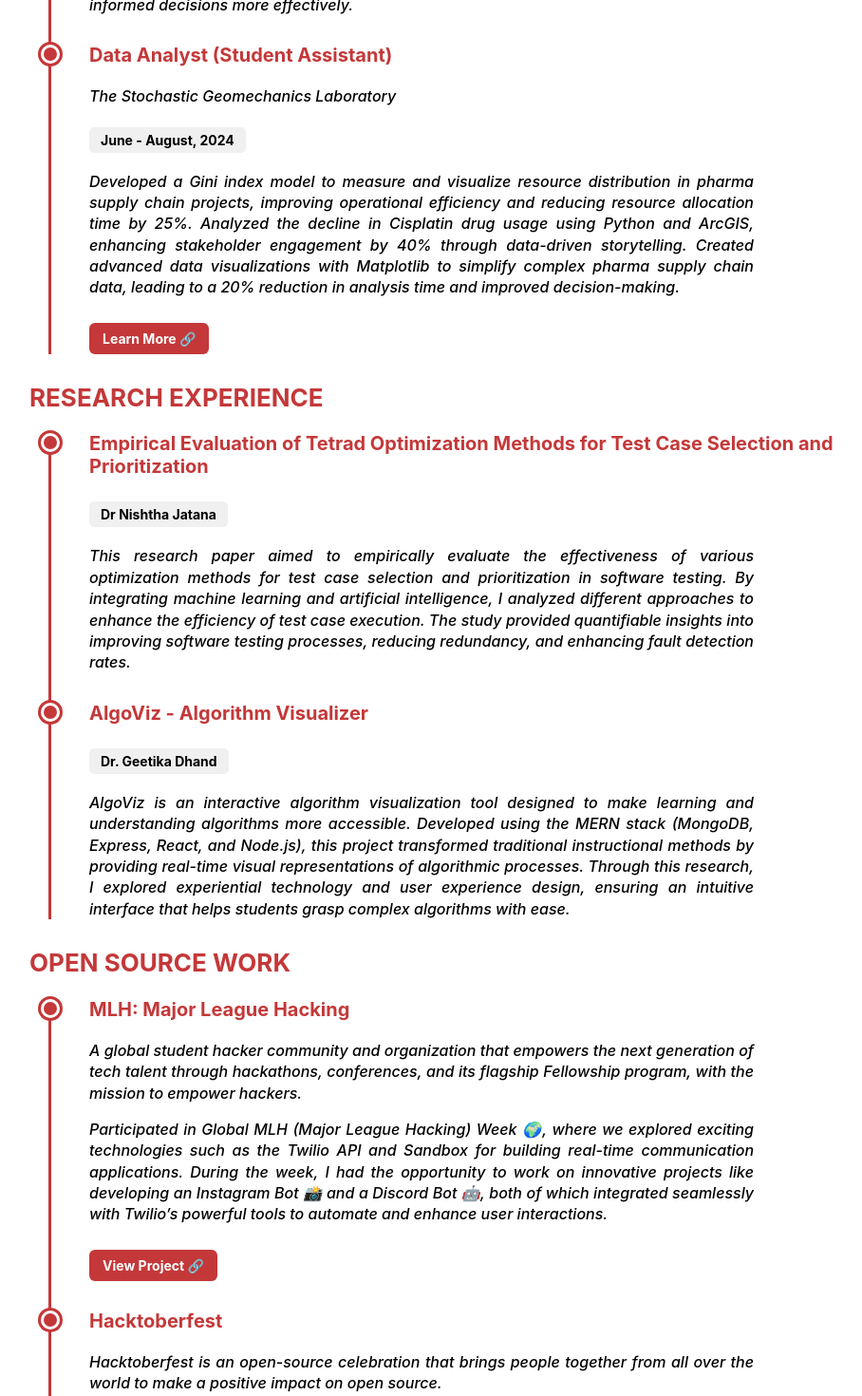
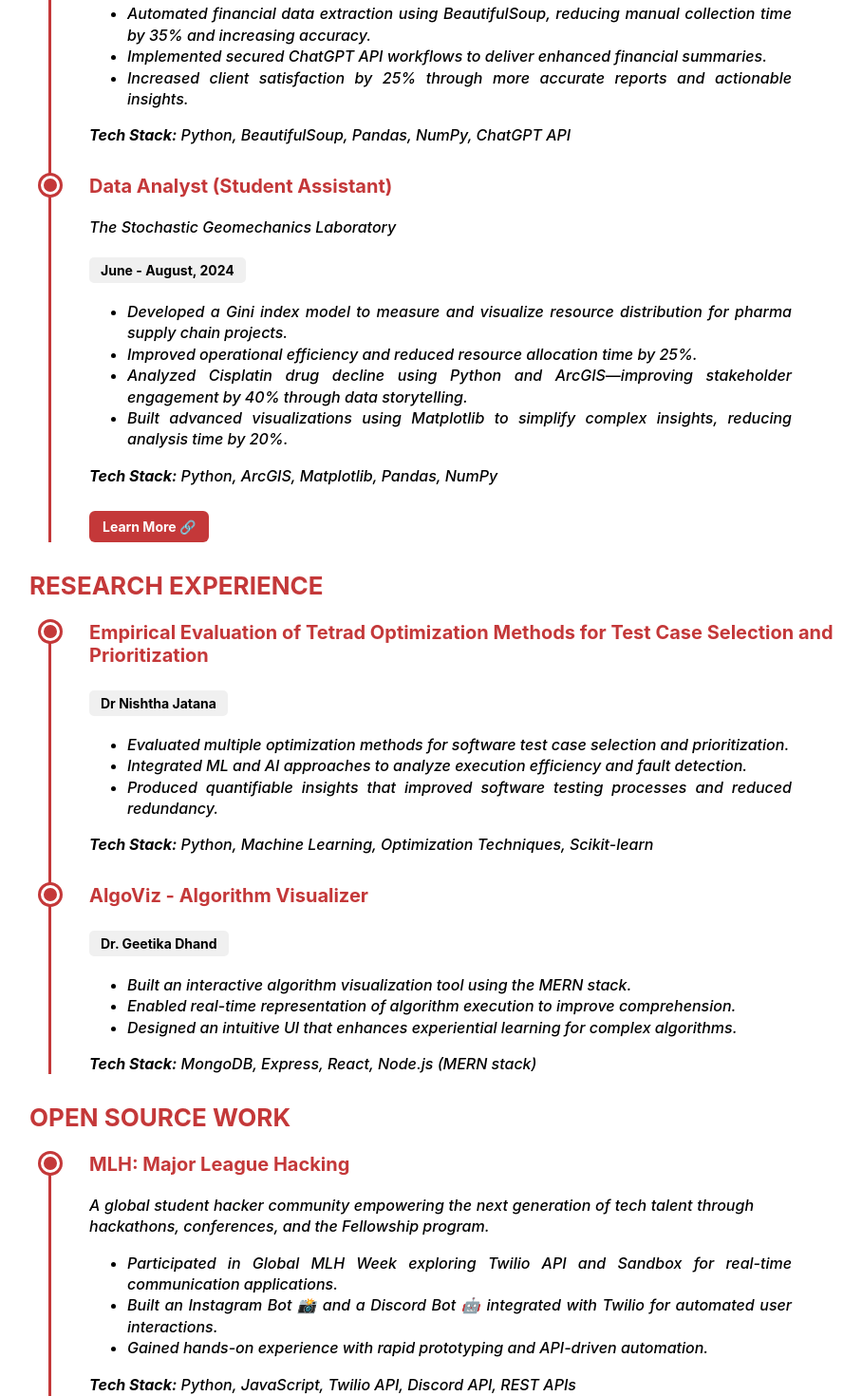
Before and after one commit to pragyamittal0/my-portfolio, a React (Create React App) app in the folder src/: page /experience in a window 1280 px wide. Shown: the part 1140-2610 px from the top of the page at 95% size, without its empty margins (159-1067 px from the left). Built offline with nearby package versions, Linux system fonts and the light colour scheme; the HTML template or start-up script is replaced by a standard one.

Commit message:
Refactor experience descriptions to array format
Refactored experience descriptions to use arrays for better readability and structure. Updated rendering logic to display descriptions as lists.

```diff
--- a/src/Components/Experience.jsx
+++ b/src/Components/Experience.jsx
@@ -7,65 +7,109 @@ const Experience = () => {
       title: "Software Engineer - GenAI",
       duration: "September, 2025 - Present",
       institution: "Saayam For All",
-      description:
-        "I helped build a tracking system to measure both speed and quality across LLMs—capturing TTFT/TTLT, tokens per second, token counts, temperature, and a simple quality score—then ran batch evaluations on roughly 200 prompts × 1,000 queries to benchmark models and prompts. I also created reusable prompt templates with clean Markdown rendering so answers stay consistent and easy to scan. Together, these changes reduced manual editing time by 30–40% and made it much faster to compare providers and roll out prompt updates.",
+      description: [
+        "Built a tracking system to measure TTFT/TTLT, tokens per second, token counts, temperature, and quality scores across LLMs.",
+        "Ran large-scale batch evaluations on ~200 prompts × 1,000 queries to benchmark models and prompts.",
+        "Created reusable prompt templates with clean Markdown rendering to maintain consistent and readable outputs.",
+        "Reduced manual editing time by 30–40% and accelerated model comparison and rollout processes."
+      ],
+      techStack:
+        "Python, OpenAI API, Pandas, NumPy, REST APIs, Markdown"
     },
     {
       title: "Machine Learning Engineer/ data scientist/ data engineer",
       duration: "September, 2025 - November, 2025",
       institution: "Emotionall",
-      description:
-        "Led integration of Admin Panel, MixPanel, RevenueCat, and OneSignal, defining scalable data pipelines, secure APIs, and cross-tool syncing architecture—achieved 99.9% data reliability and reduced debugging time by 30%. Developing a Gamification Progress Tracker algorithm for a mental wellness app to drive habit formation—designing XP systems,streak-based rewards, milestone tracking, and emotional insight reports to improve engagement and retention. Performed data scraping of oil & gas firms and unit testing of frontend events, ensuring analytics accuracy and schema consistency.",
+      description: [
+        "Led integration of Admin Panel, MixPanel, RevenueCat, and OneSignal—building scalable data pipelines and secure APIs.",
+        "Designed cross-tool syncing architecture achieving 99.9% data reliability and reducing debugging time by 30%.",
+        "Developed a Gamification Progress Tracker algorithm: XP logic, streak rewards, milestone tracking, and emotional insight reporting.",
+        "Performed data scraping of oil & gas firms and implemented unit tests for frontend events to ensure schema consistency."
+      ],
+      techStack:
+        "Python, SQL, Mixpanel, RevenueCat, OneSignal, REST APIs, AWS"
     },
     {
       title: "Graduate Research Assistant – AI-Driven Financial Analysis",
       duration: "August - October, 2024",
       institution: "Mays Business School",
-      description:
-        "I automated the collection and analysis of financial data from multiple online sources using the Beautiful Soup Python library, which streamlined the data extraction process and reduced manual collection time by 35%, significantly improving data accuracy. Additionally, I implemented a secured ChatGPT API to enhance client satisfaction by 25%, providing more accurate financial reports and actionable insights that helped clients make informed decisions more effectively.",
+      description: [
+        "Automated financial data extraction using BeautifulSoup, reducing manual collection time by 35% and increasing accuracy.",
+        "Implemented secured ChatGPT API workflows to deliver enhanced financial summaries.",
+        "Increased client satisfaction by 25% through more accurate reports and actionable insights."
+      ],
+      techStack:
+        "Python, BeautifulSoup, Pandas, NumPy, ChatGPT API"
     },
     {
       title: "Data Analyst (Student Assistant)",
       duration: "June - August, 2024",
       institution: "The Stochastic Geomechanics Laboratory",
-      description:
-        "Developed a Gini index model to measure and visualize resource distribution in pharma supply chain projects, improving operational efficiency and reducing resource allocation time by 25%. Analyzed the decline in Cisplatin drug usage using Python and ArcGIS, enhancing stakeholder engagement by 40% through data-driven storytelling. Created advanced data visualizations with Matplotlib to simplify complex pharma supply chain data, leading to a 20% reduction in analysis time and improved decision-making.",
-      link: "https://drive.google.com/file/d/1oTop3bsrHFAoL8DbRUpfrIlOMk-BteVD/view?usp=sharing",
-    },
+      description: [
+        "Developed a Gini index model to measure and visualize resource distribution for pharma supply chain projects.",
+        "Improved operational efficiency and reduced resource allocation time by 25%.",
+        "Analyzed Cisplatin drug decline using Python and ArcGIS—improving stakeholder engagement by 40% through data storytelling.",
+        "Built advanced visualizations using Matplotlib to simplify complex insights, reducing analysis time by 20%."
+      ],
+      techStack:
+        "Python, ArcGIS, Matplotlib, Pandas, NumPy",
+      link: "https://drive.google.com/file/d/1oTop3bsrHFAoL8DbRUpfrIlOMk-BteVD/view?usp=sharing"
+    }
   ];
 
   const researchData = [
     {
-      title: "Empirical Evaluation of Tetrad Optimization Methods for Test Case Selection and Prioritization",
+      title:
+        "Empirical Evaluation of Tetrad Optimization Methods for Test Case Selection and Prioritization",
       mentor: "Dr Nishtha Jatana",
-      description:
-        "This research paper aimed to empirically evaluate the effectiveness of various optimization methods for test case selection and prioritization in software testing. By integrating machine learning and artificial intelligence, I analyzed different approaches to enhance the efficiency of test case execution. The study provided quantifiable insights into improving software testing processes, reducing redundancy, and enhancing fault detection rates.",
+      description: [
+        "Evaluated multiple optimization methods for software test case selection and prioritization.",
+        "Integrated ML and AI approaches to analyze execution efficiency and fault detection.",
+        "Produced quantifiable insights that improved software testing processes and reduced redundancy."
+      ],
+      techStack:
+        "Python, Machine Learning, Optimization Techniques, Scikit-learn"
     },
     {
       title: "AlgoViz - Algorithm Visualizer",
       mentor: "Dr. Geetika Dhand",
-      description:
-        "AlgoViz is an interactive algorithm visualization tool designed to make learning and understanding algorithms more accessible. Developed using the MERN stack (MongoDB, Express, React, and Node.js), this project transformed traditional instructional methods by providing real-time visual representations of algorithmic processes. Through this research, I explored experiential technology and user experience design, ensuring an intuitive interface that helps students grasp complex algorithms with ease.",
-    },
+      description: [
+        "Built an interactive algorithm visualization tool using the MERN stack.",
+        "Enabled real-time representation of algorithm execution to improve comprehension.",
+        "Designed an intuitive UI that enhances experiential learning for complex algorithms."
+      ],
+      techStack:
+        "MongoDB, Express, React, Node.js (MERN stack)"
+    }
   ];
 
-  // Open Source Data
   const openSourceData = [
     {
       title: "MLH: Major League Hacking",
-      subdescription: "A global student hacker community and organization that empowers the next generation of tech talent through hackathons, conferences, and its flagship Fellowship program, with the mission to empower hackers.",
-      description:
-        "Participated in Global MLH (Major League Hacking) Week 🌍, where we explored exciting technologies such as the Twilio API and Sandbox for building real-time communication applications. During the week, I had the opportunity to work on innovative projects like developing an Instagram Bot 📸 and a Discord Bot 🤖, both of which integrated seamlessly with Twilio’s powerful tools to automate and enhance user interactions.",
-        link: "https://github.com/pragyamittal0/Instabot",
+      subdescription:
+        "A global student hacker community empowering the next generation of tech talent through hackathons, conferences, and the Fellowship program.",
+      description: [
+        "Participated in Global MLH Week exploring Twilio API and Sandbox for real-time communication applications.",
+        "Built an Instagram Bot 📸 and a Discord Bot 🤖 integrated with Twilio for automated user interactions.",
+        "Gained hands-on experience with rapid prototyping and API-driven automation."
+      ],
+      techStack:
+        "Python, JavaScript, Twilio API, Discord API, REST APIs",
+      link: "https://github.com/pragyamittal0/Instabot"
     },
     {
       title: "Hacktoberfest",
-      subdescription: "Hacktoberfest is an open-source celebration that brings people together from all over the world to make a positive impact on open source.",
-      description:
-        "Contributed to multiple repositories during Hacktoberfest 🎉, where I not only submitted pull requests to enhance various open-source projects but also deepened my understanding of documentation 📚. Through this experience, I learned how to write clear, concise documentation that helps other developers navigate and contribute to projects more effectively. It was a fantastic opportunity to give back to the open-source community and sharpen my skills!",
-      link: "https://github.com/pragyamittal0/Hacktoberfest",
-    },
-
+      subdescription:
+        "Hacktoberfest brings global developers together to contribute and improve open-source projects.",
+      description: [
+        "Contributed to multiple repositories with meaningful pull requests to enhance open-source tools.",
+        "Strengthened documentation-writing skills—creating clean, helpful, and maintainable docs.",
+        "Improved understanding of collaborative development and community-driven workflows."
+      ],
+      techStack:
+        "Git, GitHub, Markdown, Open-source workflows, Pull Requests",
+      link: "https://github.com/pragyamittal0/Hacktoberfest"
+    }
   ];
 
   return (
@@ -78,10 +122,27 @@ const Experience = () => {
               <h3 className="experience-heading">{exp.title}</h3>
               <p className="experience-institution">{exp.institution}</p>
               <p className="experience-duration">{exp.duration}</p>
-              <p className="experience-description">{exp.description}</p>
+
+              <ul className="experience-description">
+                {exp.description.map((point, i) => (
+                  <li key={i}>{point}</li>
+                ))}
+              </ul>
+
+              {exp.techStack && (
+                <p className="experience-description">
+                  <strong>Tech Stack:</strong> {exp.techStack}
+                </p>
+              )}
+
               {exp.link && (
                 <p>
-                  <a href={exp.link} className="experience-link" target="_blank" rel="noopener noreferrer">
+                  <a
+                    href={exp.link}
+                    className="experience-link"
+                    target="_blank"
+                    rel="noopener noreferrer"
+                  >
                     Learn More 🔗
                   </a>
                 </p>
@@ -97,21 +158,49 @@ const Experience = () => {
             <div key={index} className="experience-item">
               <h3 className="experience-heading">{mooc.title}</h3>
               <p className="experience-duration">{mooc.mentor}</p>
-              <p className="experience-description">{mooc.description}</p>
+
+              <ul className="experience-description">
+                {mooc.description.map((point, i) => (
+                  <li key={i}>{point}</li>
+                ))}
+              </ul>
+
+              {mooc.techStack && (
+                <p className="experience-description">
+                  <strong>Tech Stack:</strong> {mooc.techStack}
+                </p>
+              )}
             </div>
           ))}
         </div>
 
-        {/* Open Source Work Section */}
+        {/* Open Source Work */}
         <h2 className="experience-title">OPEN SOURCE WORK</h2>
         <div className="experience-timeline">
           {openSourceData.map((project, index) => (
             <div key={index} className="experience-item">
               <h3 className="experience-heading">{project.title}</h3>
               <p className="experience-description">{project.subdescription}</p>
-              <p className="experience-description">{project.description}</p>
+
+              <ul className="experience-description">
+                {project.description.map((point, i) => (
+                  <li key={i}>{point}</li>
+                ))}
+              </ul>
+
+              {project.techStack && (
+                <p className="experience-description">
+                  <strong>Tech Stack:</strong> {project.techStack}
+                </p>
+              )}
+
               <p>
-                <a href={project.link} className="experience-link" target="_blank" rel="noopener noreferrer">
+                <a
+                  href={project.link}
+                  className="experience-link"
+                  target="_blank"
+                  rel="noopener noreferrer"
+                >
                   View Project 🔗
                 </a>
               </p>
```
